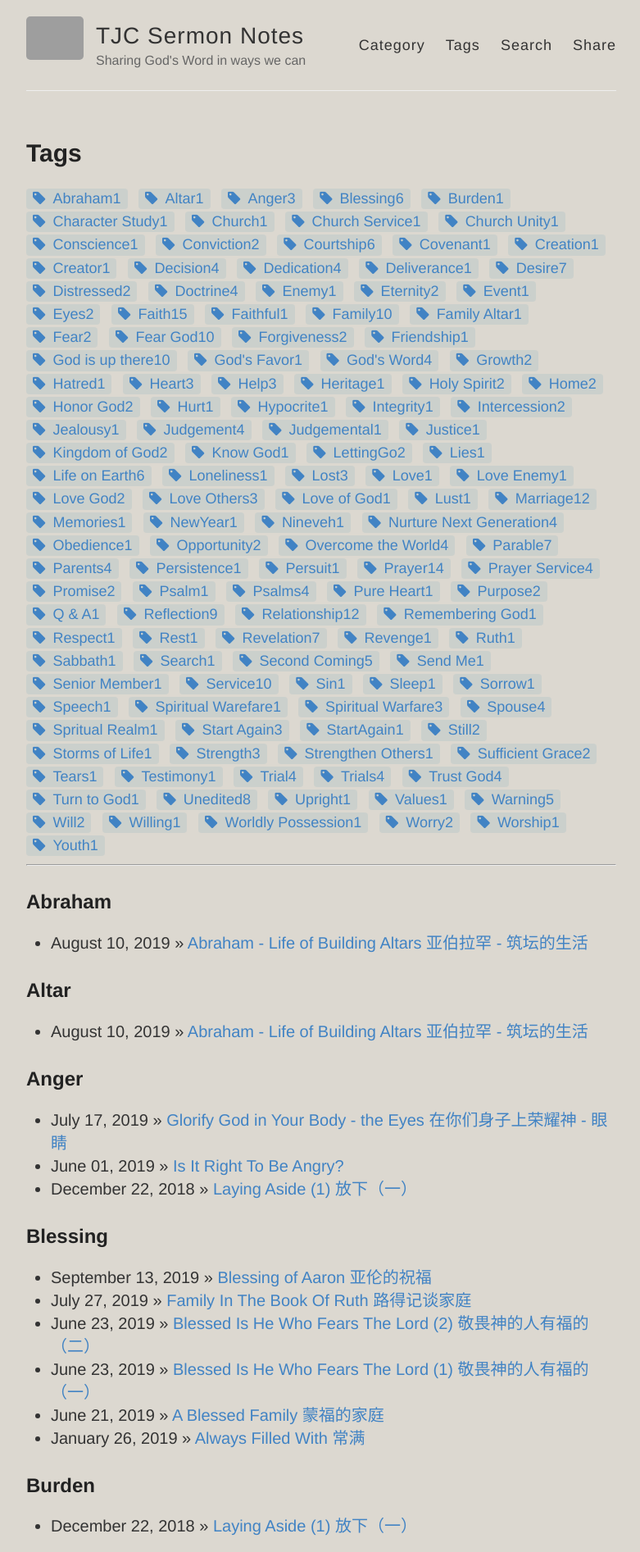
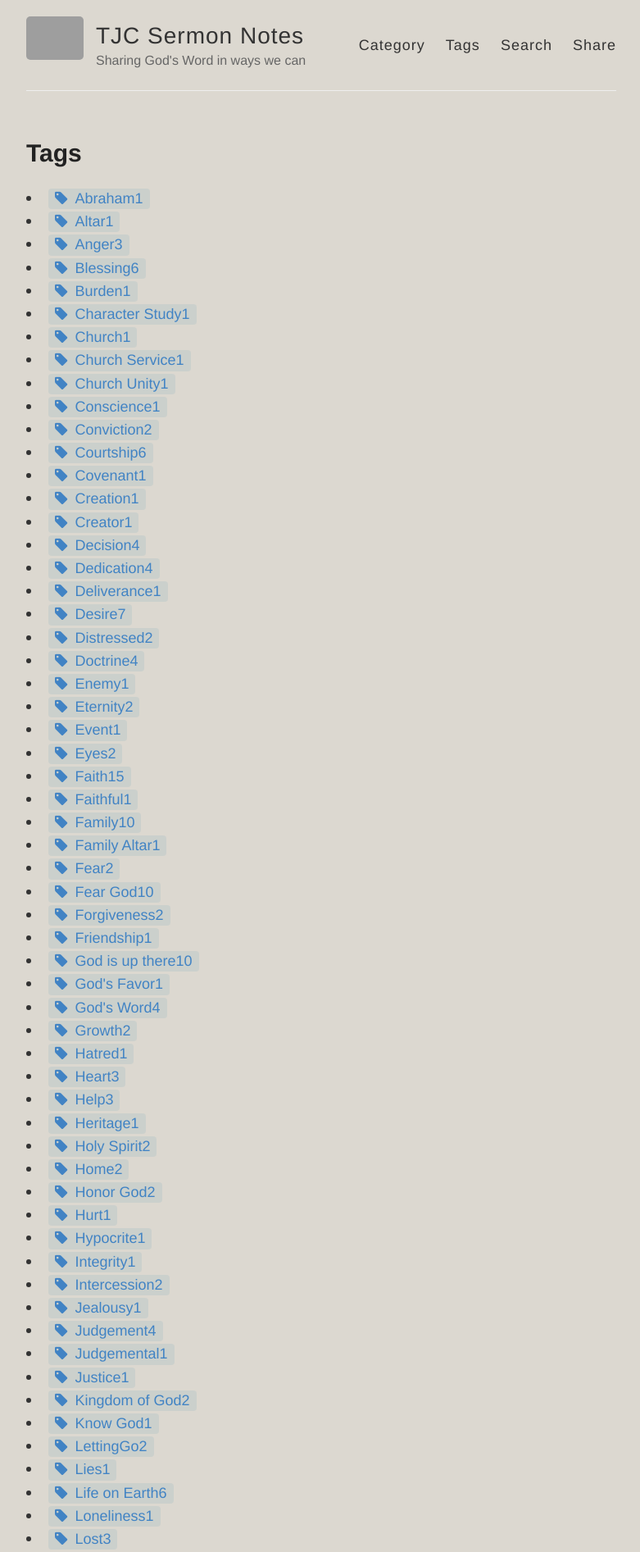
Before and after one commit to catchupTJC/catchuptjc.github.io, a Jekyll site: the page built from categories/tags.html, in a window 1280 px wide. Shown: the top 1893 px of the page at 82% size, without its empty margins (248-1029 px from the left). Built offline with Jekyll 4.4.1, drawn with Linux system fonts in a browser that asks for light colours; nearby versions of some CDN libraries; grey boxes are pictures that could not be loaded.

Commit message:
Update tags.html

```diff
--- a/categories/tags.html
+++ b/categories/tags.html
@@ -11,7 +11,7 @@ title: Tags
 <div class="tags-expo">
   <div class="tags-expo-list">
     {% for tag in tag_words %}
-    <a href="#{{ tag | cgi_escape }}" class="post-tag">{{ tag }}<span>{{ site.tags[tag] | size }}</span></a>
+    <li><a href="#{{ tag | cgi_escape }}" class="post-tag">{{ tag }}<span>{{ site.tags[tag] | size }}</span></a></li>
     {% endfor %}
   </div>
   <hr/>
```
